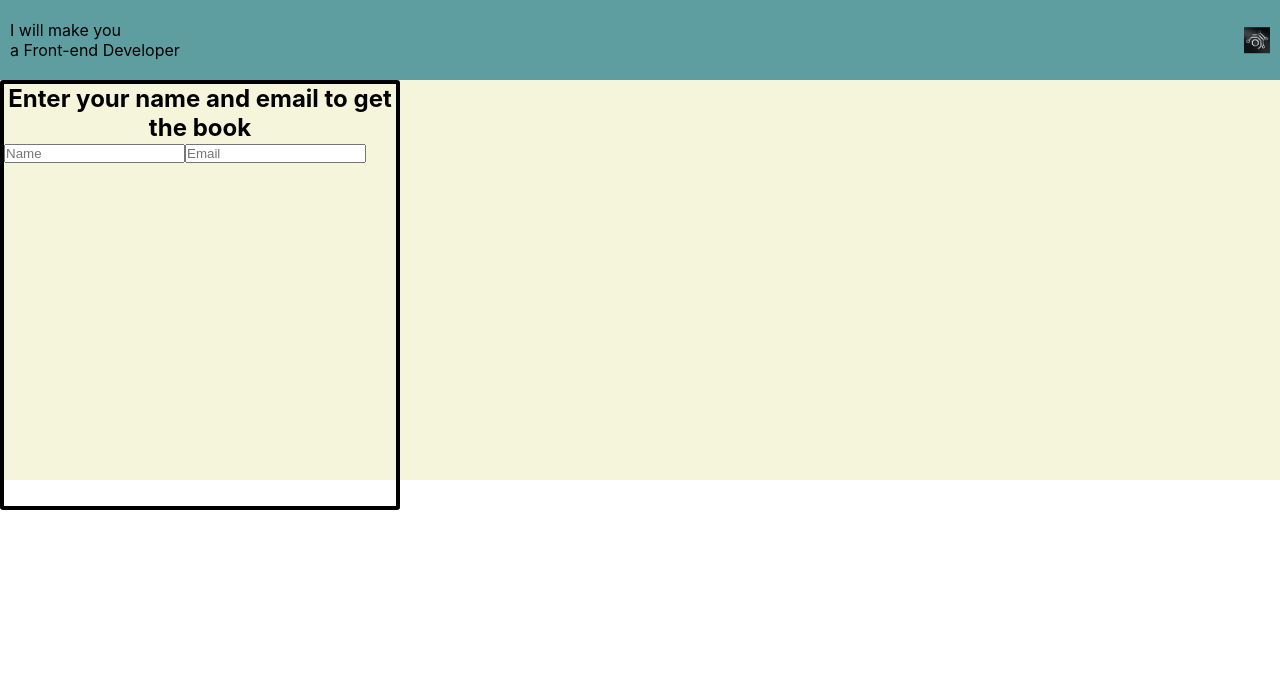
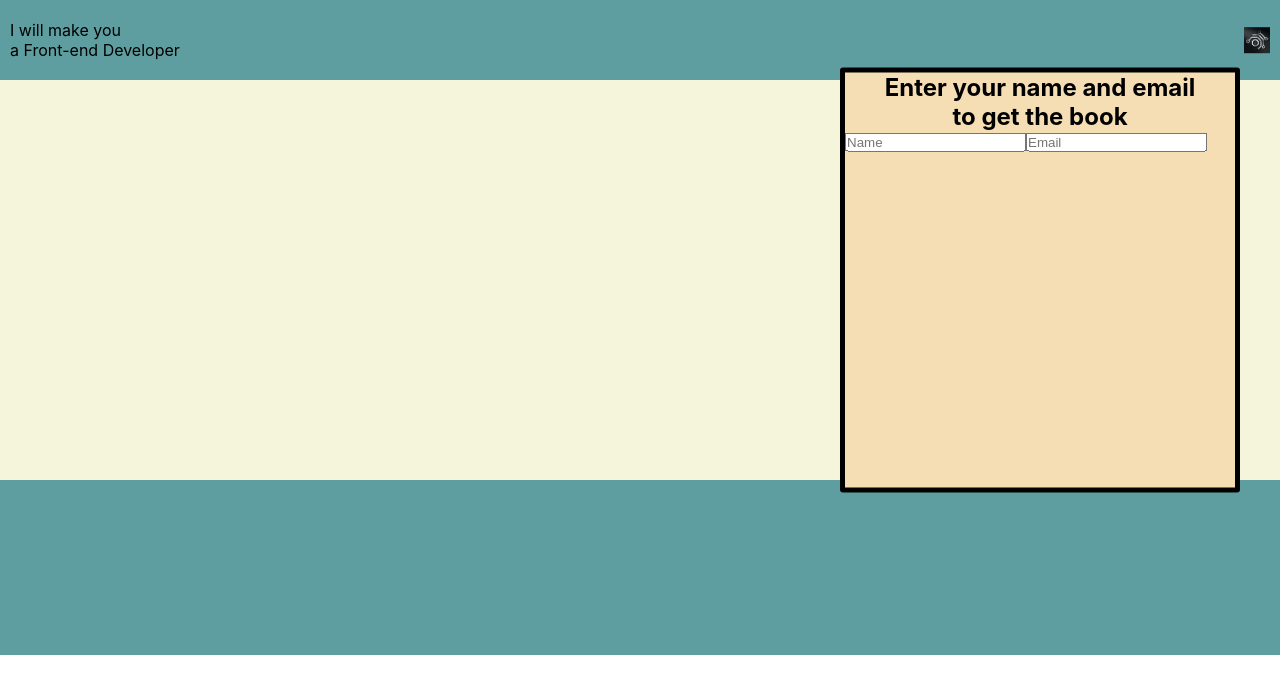
Before and after one commit to derkmal/1landingfrontend, a React (Create React App) app: page / in a window 1280 px wide. Shown: the top 694 px of the page. Built offline with nearby package versions, Linux system fonts and the light colour scheme.

Commit message:
10-11 16:35hs

```diff
--- a/src/components/App.js
+++ b/src/components/App.js
@@ -13,5 +13,4 @@ function App() {
 		</div>
 	);
 }
-
 export default App;
--- a/src/components/Center.css
+++ b/src/components/Center.css
@@ -9,16 +9,24 @@
 }
 
 .center {
+    position: relative;
     background-color: beige;
     height: 400px;
+    z-index: 1;
 }
 
 .form-container {
-    z-index: 10;
+    position: relative;
     width: 400px;
-    height: calc(100% + 30px);
-    border: 4px solid;
+    /* height: calc(100% + 40px); */
+    height: 425px;
+    border: 5px solid;
     border-radius: 3px;
+    background-color: wheat;
+    top: 50%;
+    float: right;
+    margin-right: 40px;
+    transform: translateY(-50%);
 }
 
 .form-container h2 {
--- a/src/components/Center.js
+++ b/src/components/Center.js
@@ -5,7 +5,7 @@ const Center = () => {
     return (
         <div className="center">
             <div className="form-container">
-                <h2>Enter your name and email to get the book</h2>
+                <h2>Enter your name and email<br/> to get the book</h2>
                 <form>
                     <input type='text' name='name' placeholder="Name"></input>
                     <input type='text' name='email' placeholder='Email'></input>
--- a/src/components/Footer.css
+++ b/src/components/Footer.css
@@ -8,10 +8,10 @@
     clear: both;
 }
 
-/* .footer {
+.footer {
     position: relative;
     background-color: cadetblue;
     height: 175px;
-    z-index: 0;
-} */
+    z-index: -1;
+}
 /* height: calc(100% - 450px); */
--- a/src/components/Header.css
+++ b/src/components/Header.css
@@ -13,7 +13,7 @@ header {
     height: 80px;
     background-color: cadetblue;
     padding: 10px;
-    z-index: 0;
+    z-index: -5;
 }
 
 header .firstMessage p {
@@ -28,6 +28,4 @@ header .myImage img {
     top: 50%;
     right: 10px;
     transform: translateY(-50%);
-    /* right: 20px; */
-    /* margin: 10px 20px; */
 }
```
